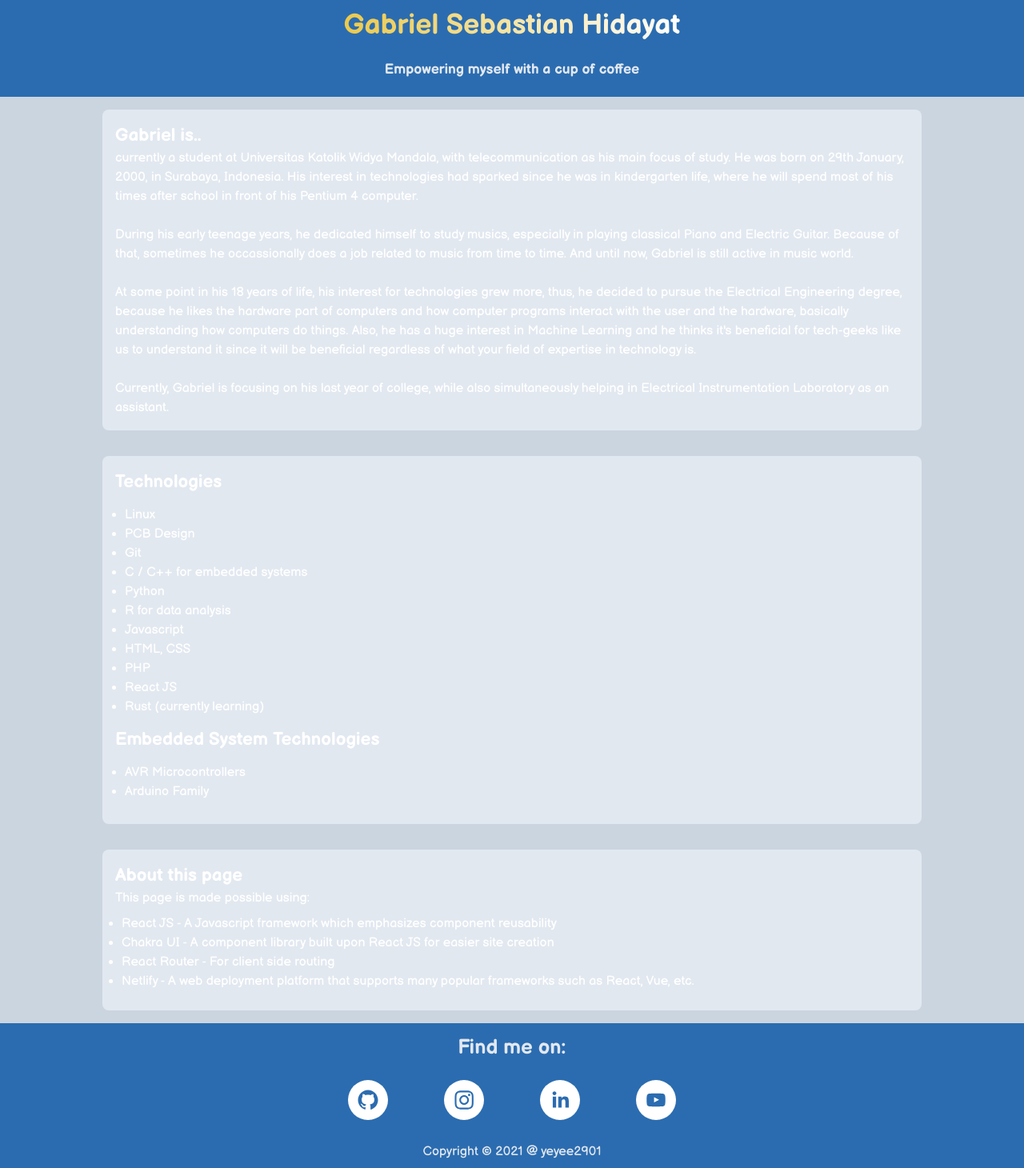
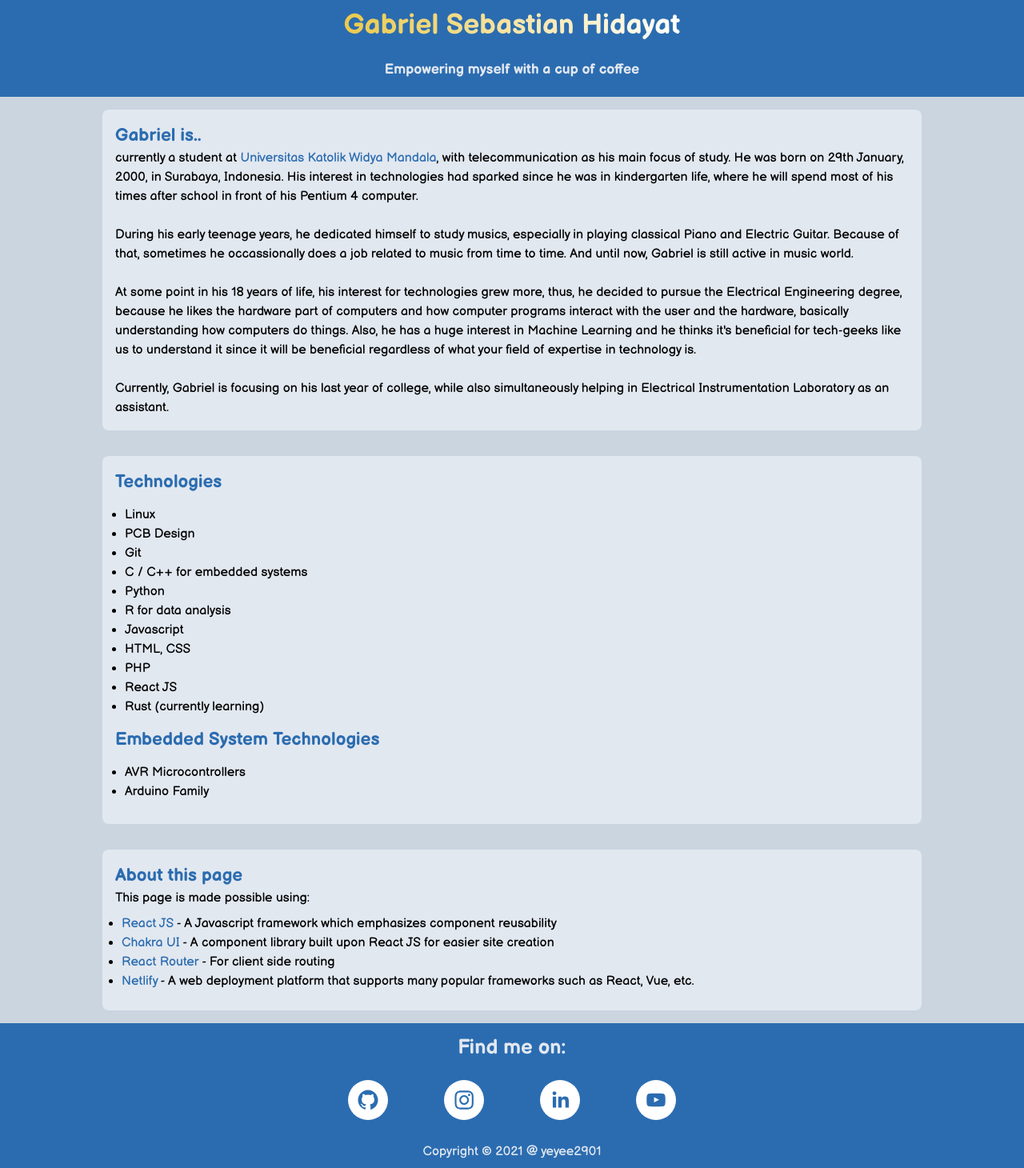
Before and after one commit to yeyee2901/my-website, a React (Create React App) app: page /about in a window 1280 px wide. Shown: the part 378-1838 px from the top of the page at 80% size. Built offline with nearby package versions, Linux system fonts and the light colour scheme.

Commit message:
DONE: theme toggle support (all)

```diff
--- a/src/pages/about.jsx
+++ b/src/pages/about.jsx
@@ -1,22 +1,27 @@
-import { Box, Link, Text } from '@chakra-ui/react'
-import MyColor from '../colors'
+import { Box, Link, Text, useColorModeValue } from '@chakra-ui/react'
+import MyColors from '../colors'
 import BoxSection from '../components/box_section'
 
 const About = () => {
+  const heading_color = useColorModeValue(MyColors.light.bg0, MyColors.dark.fg)
+  const text_color = useColorModeValue(MyColors.light.fg, MyColors.dark.fg)
+  const link_color = useColorModeValue(MyColors.light.bg0, MyColors.dark.active)
+  const active_link_color = useColorModeValue(MyColors.purple, MyColors.yellow)
+
   return (
     <>
-      <BoxSection mb={4} color="white">
-        <Text as="strong" fontSize="1.4em">
+      <BoxSection mb={4}>
+        <Text as="strong" color={heading_color} fontSize="1.4em">
           Gabriel is..
         </Text>
-        <Text as="p">
+        <Text as="p" color={text_color}>
           currently a student at
           <Link
-            color={MyColor.active}
+            color={link_color}
             children=" Universitas Katolik Widya Mandala"
             href="https://ukwms.ac.id/"
             target="_blank"
-            _hover={{ bg: MyColor.active, color: 'black' }}
+            _hover={{ bg: null, color: active_link_color }}
             borderRadius="lg"
           />
           , with telecommunication as his main focus of study. He was born on
@@ -48,11 +53,11 @@
         </Text>
       </BoxSection>
 
-      <BoxSection mb={4} color="white">
-        <Text as="strong" fontSize="1.4em">
+      <BoxSection mb={4}>
+        <Text as="strong" color={heading_color} fontSize="1.4em">
           Technologies
         </Text>
-        <Box p={3}>
+        <Box p={3} color={text_color}>
           <ul>
             <li>Linux</li>
             <li>PCB Design</li>
@@ -68,10 +73,10 @@
           </ul>
         </Box>
 
-        <Text as="strong" fontSize="1.4em">
+        <Text as="strong" color={heading_color} fontSize="1.4em">
           Embedded System Technologies
         </Text>
-        <Box p={3}>
+        <Box color={text_color} p={3}>
           <ul>
             <li>AVR Microcontrollers</li>
             <li>Arduino Family</li>
@@ -79,18 +84,18 @@
         </Box>
       </BoxSection>
 
-      <BoxSection mb={4} color="white">
-        <Text as="strong" fontSize="1.4em">
+      <BoxSection mb={4}>
+        <Text as="strong" color={heading_color} fontSize="1.4em">
           About this page
         </Text>
 
-        <Text as="p">This page is made possible using:</Text>
-        <Box p={2}>
+        <Text color={text_color} as="p">This page is made possible using:</Text>
+        <Box p={2} color={text_color}>
           <ul>
             <li>
               <Link
                 href="https://reactjs.org"
-                color={MyColor.active}
+                color={link_color}
                 children="React JS "
                 target="_blank"
               />
@@ -99,7 +104,7 @@
             <li>
               <Link
                 href="https://chakra-ui.com/"
-                color={MyColor.active}
+                color={link_color}
                 children="Chakra UI "
                 target="_blank"
               />
@@ -108,7 +113,7 @@
             <li>
               <Link
                 href="https://reactrouter.com/"
-                color={MyColor.active}
+                color={link_color}
                 children="React Router "
                 target="_blank"
               />
@@ -117,7 +122,7 @@
             <li>
               <Link
                 href="https://www.netlify.com/"
-                color={MyColor.active}
+                color={link_color}
                 children="Netlify "
                 target="_blank"
               />
```
